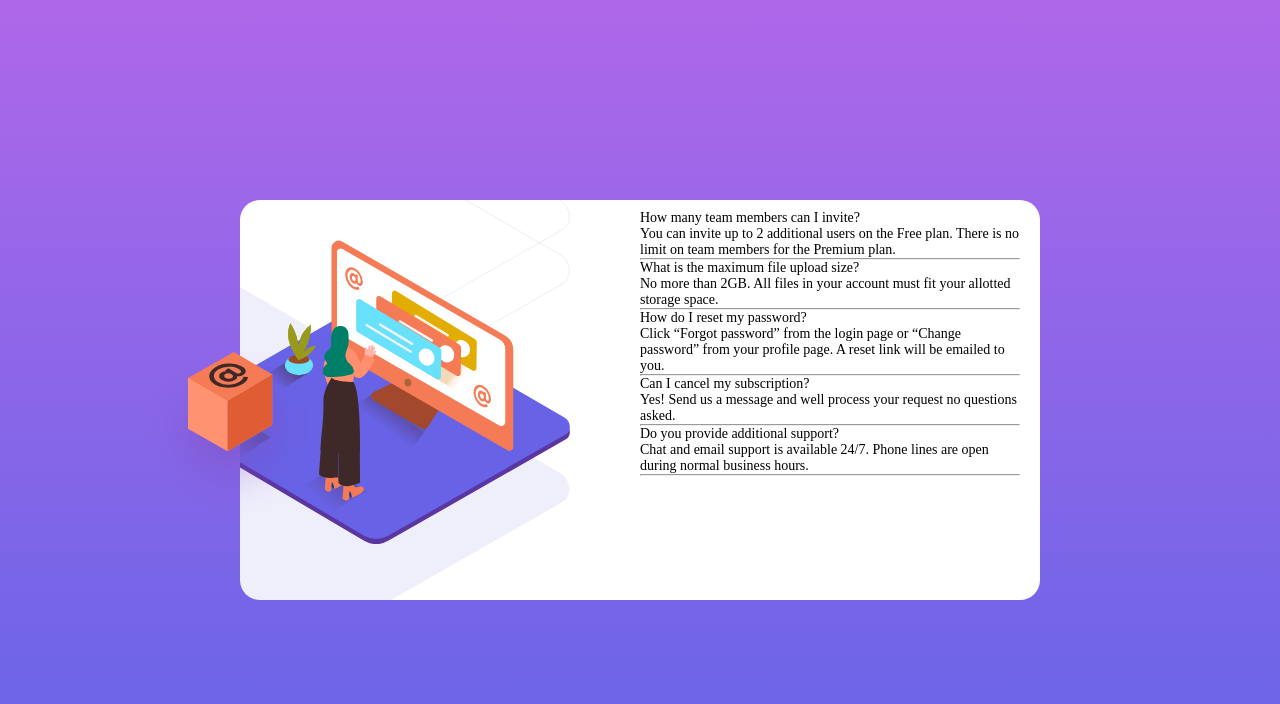
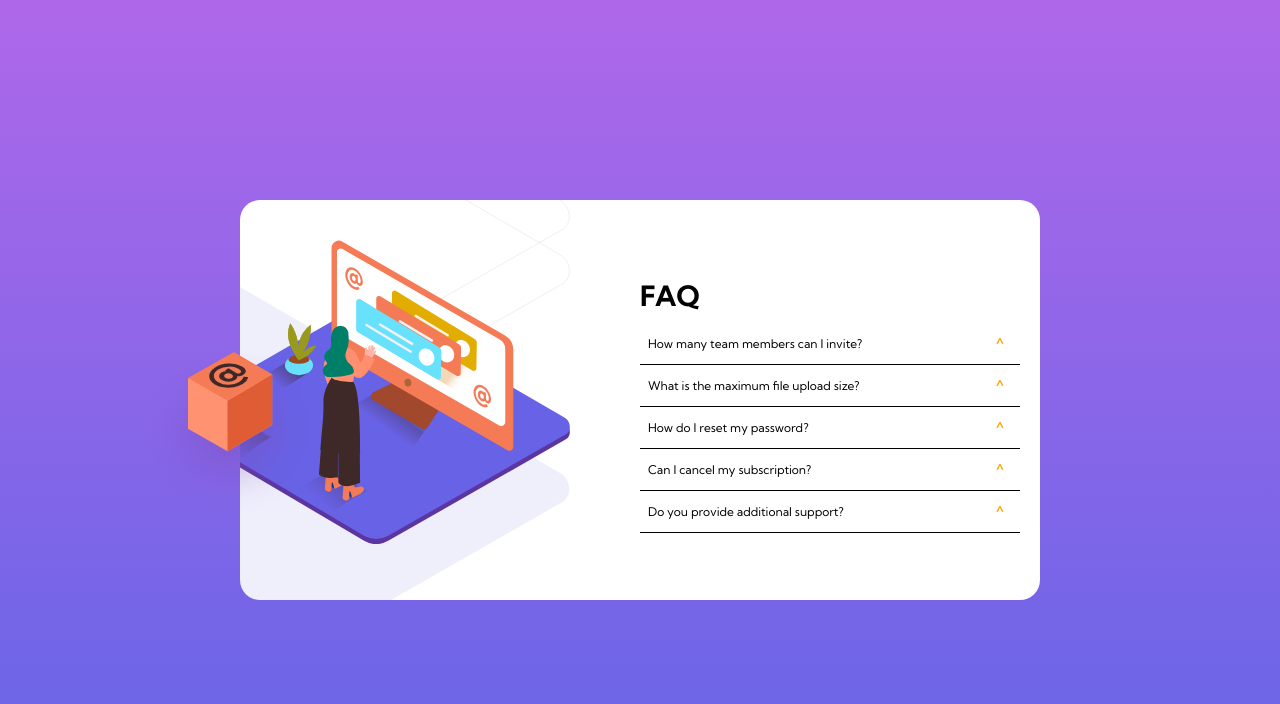
Before and after one commit to patryk468/FAQ-Accordion-Card, a plain HTML site: page index.html in a window 1280 px wide. Drawn offline with Linux system fonts and the light colour scheme.

Commit message:
desktop layout

```diff
--- /dev/null
+++ b/app.js
@@ -0,0 +1,7 @@
+const accordion = document.getElementsByClassName("container");
+
+for (i = 0; i < accordion.length; i++) {
+  accordion[i].addEventListener("click", function () {
+    this.classList.toggle("active");
+  });
+}
--- a/index.html
+++ b/index.html
@@ -5,6 +5,9 @@
   <meta charset="UTF-8">
   <meta name="viewport" content="width=device-width, initial-scale=1.0">
   <link rel="icon" type="image/png" sizes="32x32" href="./images/favicon-32x32.png">
+  <link rel="preconnect" href="https://fonts.googleapis.com">
+  <link rel="preconnect" href="https://fonts.gstatic.com" crossorigin>
+  <link href="https://fonts.googleapis.com/css2?family=Kumbh+Sans:wght@400;700&display=swap" rel="stylesheet">
   <link rel="stylesheet" href="style.css">
   <title>Frontend Mentor | FAQ Accordion Card</title>
 </head>
@@ -23,6 +26,7 @@
 
     <div class="right">
       <div class="accordion">
+        <h1>FAQ</h1>
         <div class="container">
           <div class="label">How many team members can I invite?</div>
           <div class="content"> You can invite up to 2 additional users on the Free plan. There is no limit on
@@ -61,6 +65,8 @@
     Challenge by <a href="https://www.frontendmentor.io?ref=challenge" target="_blank">Frontend Mentor</a>.
     Coded by <a href="#">Your Name Here</a>.
   </div> -->
+
+  <script src="app.js"></script>
 </body>
 
 </html>
--- a/style.css
+++ b/style.css
@@ -15,11 +15,12 @@
   }
 
   body {
-      height: 100vh;
+      min-height: 100vh;
       background: linear-gradient(hsl(273, 75%, 66%), hsl(240, 73%, 65%));
       display: flex;
       align-items: center;
       justify-content: center;
+      min-width: 930px;
   }
 
   .wrapper {
@@ -72,19 +73,84 @@
       height: 100%;
       position: relative;
       border-radius: 20px;
+      overflow: hidden;
   }
 
   h1 {
-      padding-top: 20px;
+      padding: 10px 0 10px 0;
   }
 
   .accordion {
+      display: flex;
+      justify-content: center;
+      align-items: flex-start;
+      flex-direction: column;
       width: 400px;
-      padding: 10px 20px 10px 0px;
+      height: 100%;
+      padding: 0px 20px 0px 0px;
       font-size: 14px;
+      font-family: 'Kumbh Sans',
+          sans-serif;
+  }
+
+  hr {
+      width: 100%;
+      border: none;
+      border-top: 1px solid black;
   }
 
   .accordion .label {
       position: relative;
+      font-size: 12px;
+      color: black;
+      cursor: pointer;
 
   }
+
+  .accordion .container {
+      position: relative;
+      margin: 8px 8px;
+      font-size: 10px;
+      width: 95%;
+      padding: 5px 0;
+  }
+
+
+
+  .accordion .container.active .label {
+      font-weight: bold;
+  }
+
+  .accordion .content {
+      position: relative;
+      width: 100%;
+      max-height: 0;
+      font-size: 10px;
+      text-align: justify;
+      overflow: hidden;
+      transition: 0.5s;
+  }
+
+  .accordion .container.active .content {
+      max-height: 50px;
+  }
+
+  .accordion .label::before {
+      content: '^';
+      color: orange;
+      font-weight: bold;
+      position: absolute;
+      top: 50%;
+      right: 5px;
+      font-size: 15px;
+      transform: translateY(-50%);
+  }
+
+  .accordion .container.active .label::before {
+      content: '^';
+      font-weight: bold;
+      color: orange;
+      rotate: 180deg;
+      right: 5px;
+      bottom: 10px;
+  }
```
